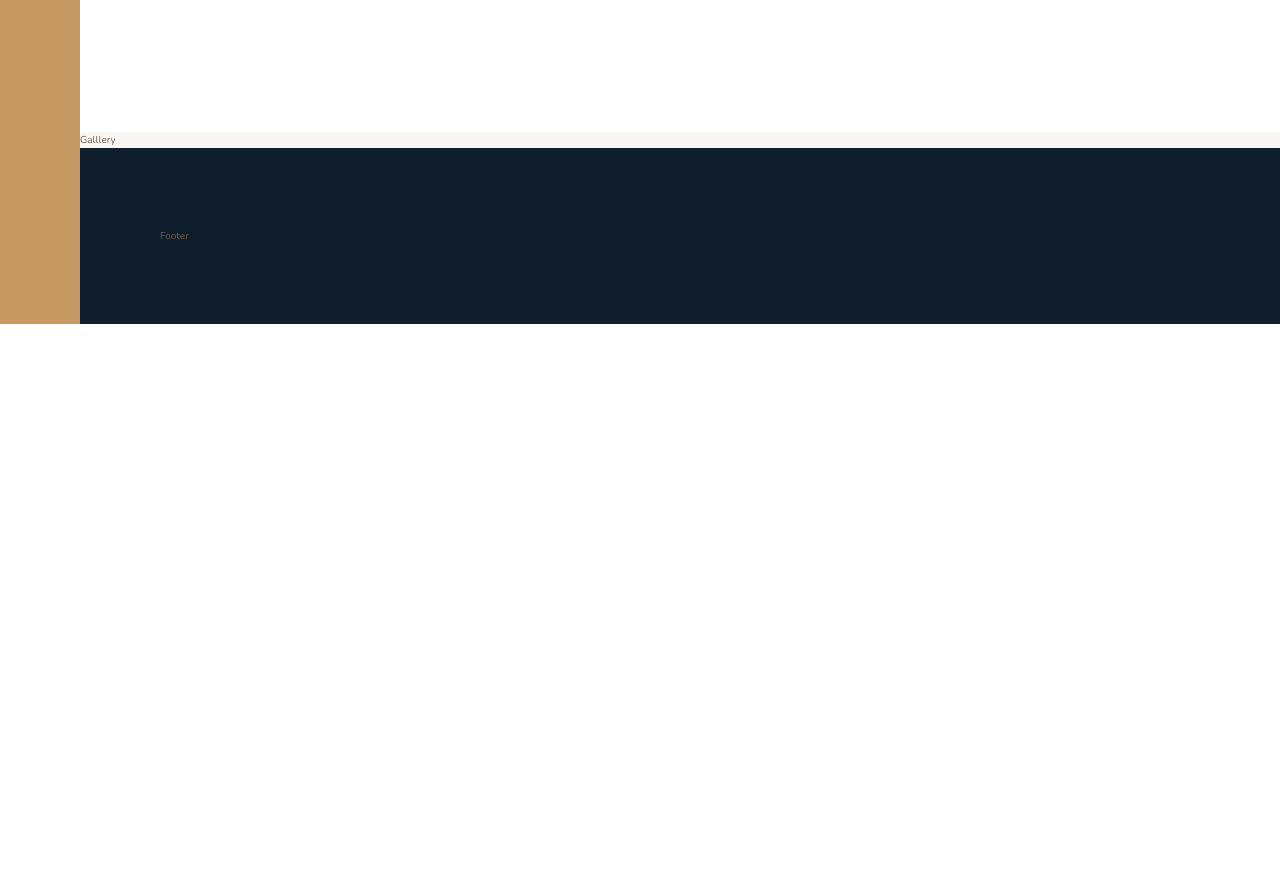
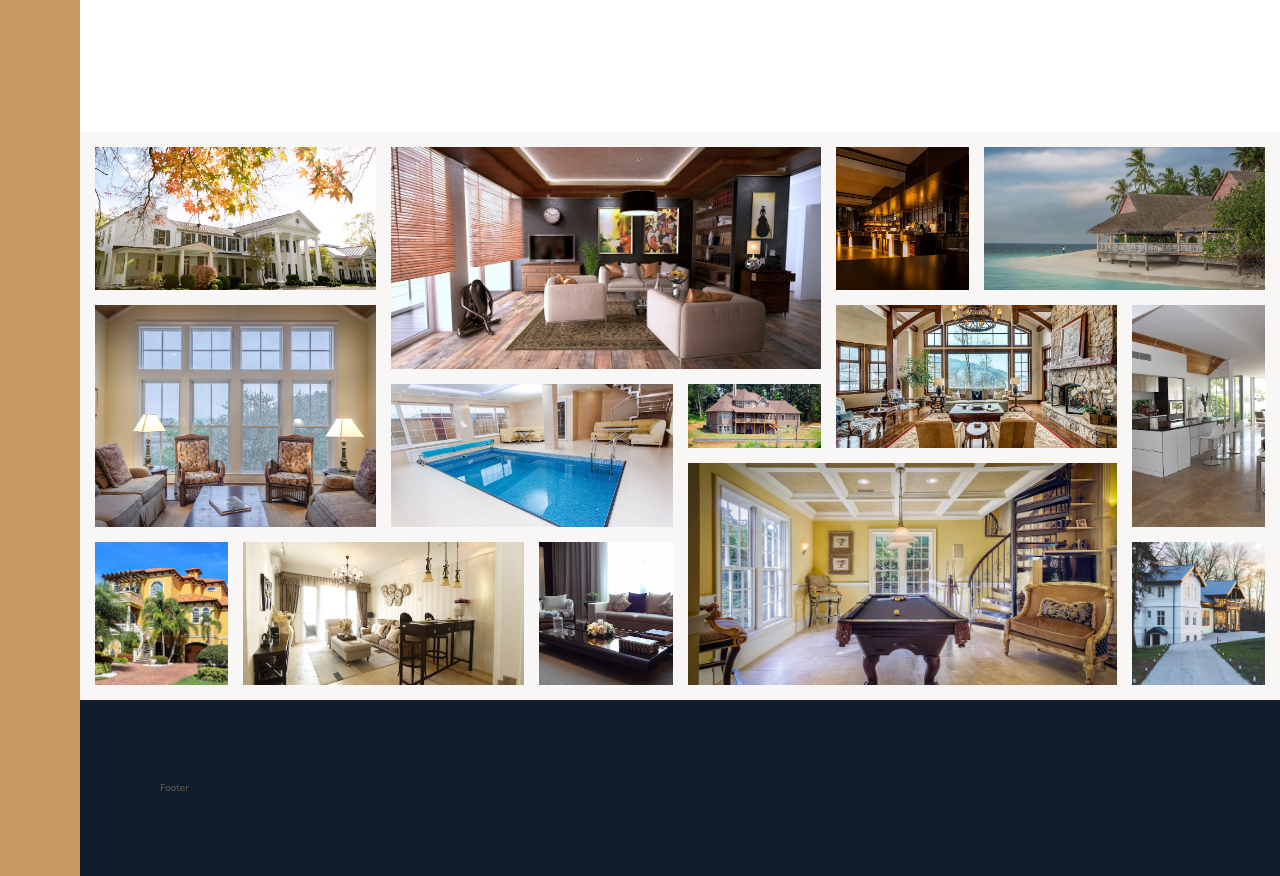
Before and after one commit to robson-muniz/Nexter, a website: page index.html in a window 1280 px wide. Shown: the part 2940-3816 px from the top of the page. Before the commit the page ends 3264 px from the top, so only its background shows below. Drawn offline with nearby package versions, Linux system fonts and the light colour scheme.

Commit message:
Build the Gallery: create complex grid-looking gallery, use object-fit together with images for grid items

```diff
--- a/index.html
+++ b/index.html
@@ -318,7 +318,81 @@
     </section>
 
     <section class="gallery">
-      Galllery
+      <figure class="gallery__item gallery__item--1">
+        <img src="/img/gal-1.jpeg" alt="Gallery image 1" class="gallery__img" />
+      </figure>
+
+      <figure class="gallery__item gallery__item--2">
+        <img src="/img/gal-2.jpeg" alt="Gallery image 2" class="gallery__img" />
+      </figure>
+
+      <figure class="gallery__item gallery__item--3">
+        <img src="/img/gal-3.jpeg" alt="Gallery image 3" class="gallery__img" />
+      </figure>
+
+      <figure class="gallery__item gallery__item--4">
+        <img src="/img/gal-4.jpeg" alt="Gallery image 4" class="gallery__img" />
+      </figure>
+
+      <figure class="gallery__item gallery__item--5">
+        <img src="/img/gal-5.jpeg" alt="Gallery image 5" class="gallery__img" />
+      </figure>
+
+      <figure class="gallery__item gallery__item--6">
+        <img src="/img/gal-6.jpeg" alt="Gallery image 6" class="gallery__img" />
+      </figure>
+
+      <figure class="gallery__item gallery__item--7">
+        <img src="/img/gal-7.jpeg" alt="Gallery image 7" class="gallery__img" />
+      </figure>
+
+      <figure class="gallery__item gallery__item--8">
+        <img src="/img/gal-8.jpeg" alt="Gallery image 8" class="gallery__img" />
+      </figure>
+
+      <figure class="gallery__item gallery__item--9">
+        <img src="/img/gal-9.jpeg" alt="Gallery image 9" class="gallery__img" />
+      </figure>
+
+      <figure class="gallery__item gallery__item--10">
+        <img
+          src="/img/gal-10.jpeg"
+          alt="Gallery image 10"
+          class="gallery__img"
+        />
+      </figure>
+
+      <figure class="gallery__item gallery__item--11">
+        <img
+          src="/img/gal-11.jpeg"
+          alt="Gallery image 11"
+          class="gallery__img"
+        />
+      </figure>
+
+      <figure class="gallery__item gallery__item--12">
+        <img
+          src="/img/gal-12.jpeg"
+          alt="Gallery image 12"
+          class="gallery__img"
+        />
+      </figure>
+
+      <figure class="gallery__item gallery__item--13">
+        <img
+          src="/img/gal-13.jpeg"
+          alt="Gallery image 13"
+          class="gallery__img"
+        />
+      </figure>
+
+      <figure class="gallery__item gallery__item--14">
+        <img
+          src="/img/gal-14.jpeg"
+          alt="Gallery image 14"
+          class="gallery__img"
+        />
+      </figure>
     </section>
 
     <footer class="footer">
--- a/sass/_gallery.scss
+++ b/sass/_gallery.scss
@@ -1,5 +1,89 @@
 .gallery {
-    background-color: $color-grey-light-1;
-    grid-column: full-start / full-end;
+  background-color: $color-grey-light-1;
+  grid-column: full-start / full-end;
 
+  display: grid;
+  grid-template-columns: repeat(8, 1fr);
+  grid-template-rows: repeat(7, 5vw);
+  grid-gap: 1.5rem;
+  padding: 1.5rem;
+
+  &__item {
+    &--1 {
+      grid-row: 1 / span 2;
+      grid-column: 1 / span 2;
+    }
+
+    &--2 {
+      grid-row: 1 / span 3;
+      grid-column: 3 / span 3;
+    }
+
+    &--3 {
+      grid-row: 1 / span 2;
+      grid-column: 6 / 7;
+    }
+
+    &--4 {
+      grid-row: 1 / span 2;
+      grid-column: 7 / -1;
+    }
+
+    &--5 {
+      grid-row: 3 / span 3;
+      grid-column: 1 / span 2;
+    }
+
+    &--6 {
+      grid-row: 4 / span 2;
+      grid-column: 3 / span 2;
+    }
+
+    &--7 {
+      grid-row: 4 / 5;
+      grid-column: 5 / 6;
+    }
+
+    &--8 {
+      grid-row: 3 / span 2;
+      grid-column: 6 / span 2;
+    }
+
+    &--9 {
+      grid-row: 3 / span 3;
+      grid-column: 8 / -1;
+    }
+
+    &--10 {
+      grid-row: 6 / span 2;
+      grid-column: 1 / 2;
+    }
+
+    &--11 {
+      grid-row: 6 / span 2;
+      grid-column: 2 / span 2;
+    }
+
+    &--12 {
+      grid-row: 6 / span 2;
+      grid-column: 4 / 5;
+    }
+
+    &--13 {
+      grid-row: 5 / span 3;
+      grid-column: 5 / span 3;
+    }
+
+    &--14 {
+      grid-row: 6 / span 2;
+      grid-column: 8 / -1;
+    }
+  }
+
+  &__img {
+    width: 100%;
+    height: 100%;
+    object-fit: cover;
+    display: block;
+  }
 }
```
Also changed, not shown: css/style.css.
